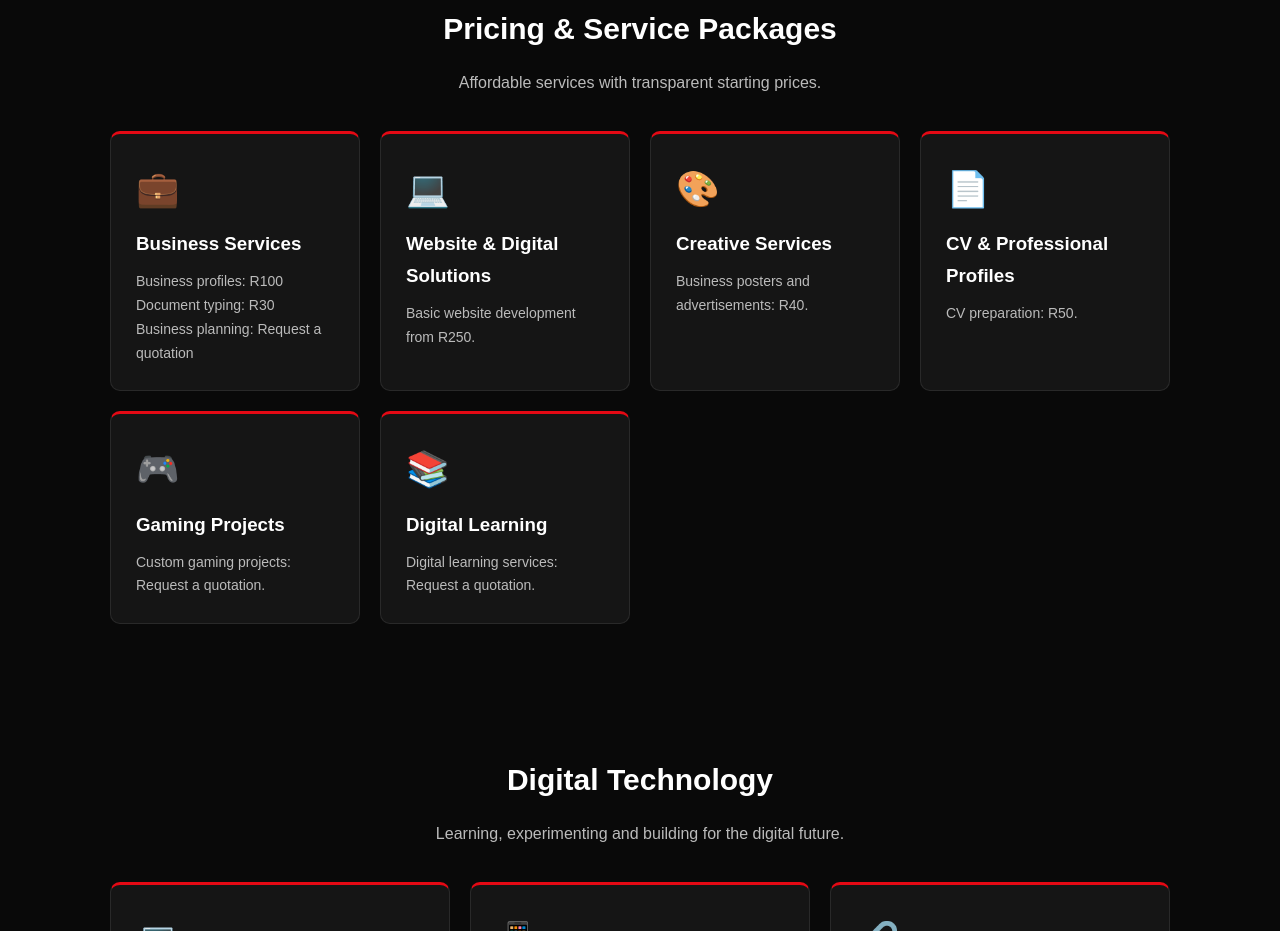
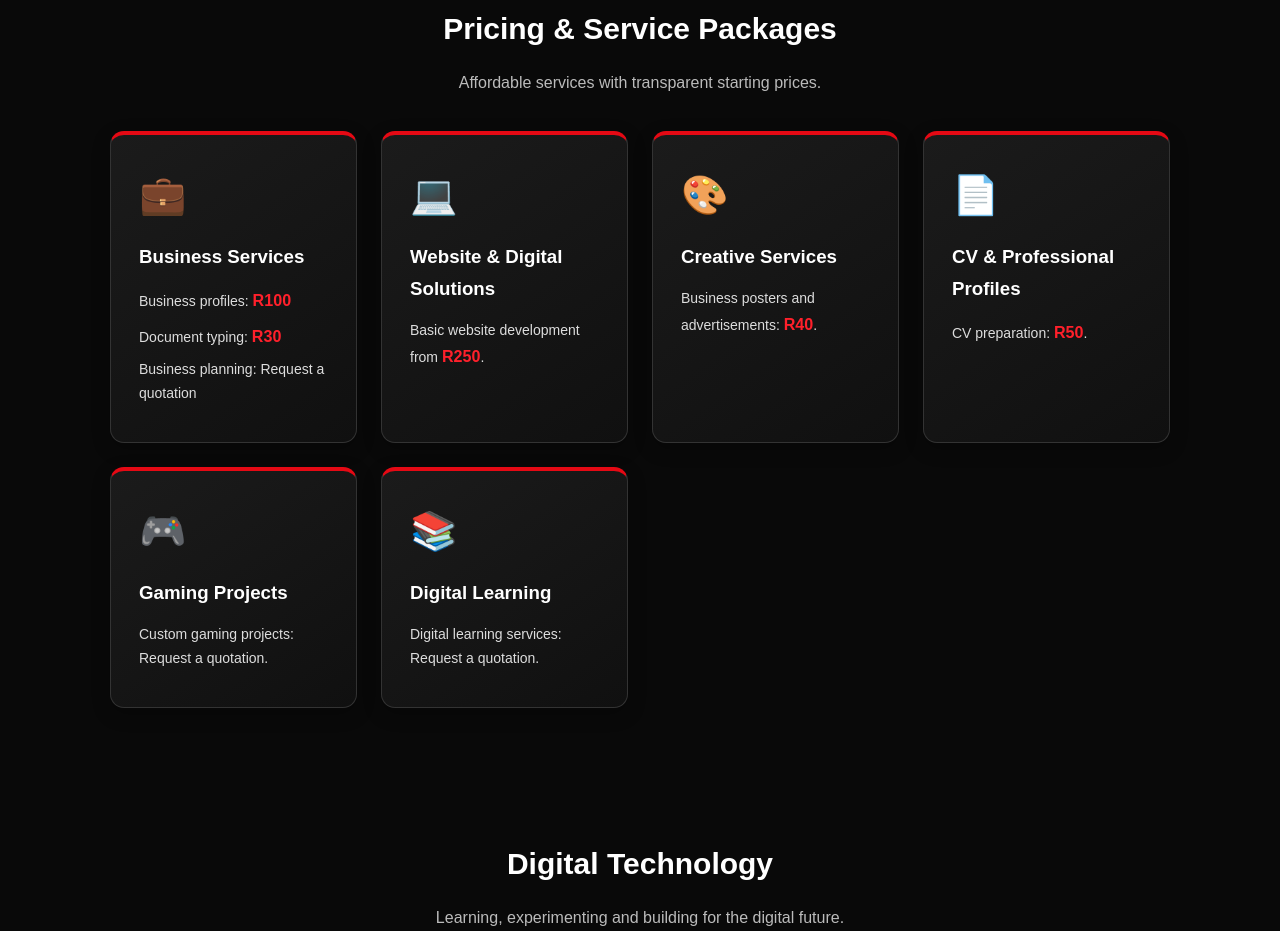
Before and after one commit to mohaulehlohonolohoho-png/phenomenal-digital-hub, a plain HTML site: page index.html in a window 1280 px wide. Shown: the part 2814-3745 px from the top of the page. Drawn offline with Linux system fonts and the light colour scheme.

Commit message:
Polish pricing cards and highlight prices

```diff
--- a/index.html
+++ b/index.html
@@ -208,7 +208,51 @@
     footer strong {
       color: #ffffff;
     }
-  </style>
+    /* Pricing section design */
+    #pricing .cards {
+      grid-template-columns: repeat(auto-fit, minmax(240px, 1fr));
+      gap: 24px;
+    }
+
+    #pricing .card {
+      background: linear-gradient(145deg, #1b1b1b, #101010);
+      border: 1px solid #333;
+      border-top: 4px solid #e50914;
+      border-radius: 14px;
+      padding: 28px;
+      min-height: 210px;
+      box-shadow: 0 6px 18px rgba(0, 0, 0, 0.25);
+      transition: transform 0.25s, box-shadow 0.25s;
+    }
+
+    #pricing .card:hover {
+      transform: translateY(-6px);
+      box-shadow: 0 10px 24px rgba(229, 9, 20, 0.15);
+    }
+
+    #pricing .card h3 {
+      color: #ffffff;
+      margin: 14px 0;
+    }
+
+    #pricing .card p {
+      color: #dddddd;
+      line-height: 1.7;
+      margin: 8px 0;
+    }
+
+    #pricing .card .icon {
+      color: #e50914;
+      font-size: 38px;
+    }
+
+    #pricing .price-highlight {
+      color: #ff202b;
+      font-weight: 800;
+      font-size: 1.15em;
+    }
+
+</style>
 </head>
 
 <body>
@@ -391,24 +435,24 @@
     <div class="card">
       <div class="icon">💼</div>
       <h3>Business Services</h3>
-      <p>Business profiles: R100</p>
-      <p>Document typing: R30</p>
+      <p>Business profiles: <span class="price-highlight">R100</span></p>
+      <p>Document typing: <span class="price-highlight">R30</span></p>
       <p>Business planning: Request a quotation</p>
     </div>
     <div class="card">
       <div class="icon">💻</div>
       <h3>Website & Digital Solutions</h3>
-      <p>Basic website development from R250.</p>
+      <p>Basic website development from <span class="price-highlight">R250</span>.</p>
     </div>
     <div class="card">
       <div class="icon">🎨</div>
       <h3>Creative Services</h3>
-      <p>Business posters and advertisements: R40.</p>
+      <p>Business posters and advertisements: <span class="price-highlight">R40</span>.</p>
     </div>
     <div class="card">
       <div class="icon">📄</div>
       <h3>CV & Professional Profiles</h3>
-      <p>CV preparation: R50.</p>
+      <p>CV preparation: <span class="price-highlight">R50</span>.</p>
     </div>
     <div class="card">
       <div class="icon">🎮</div>
```
